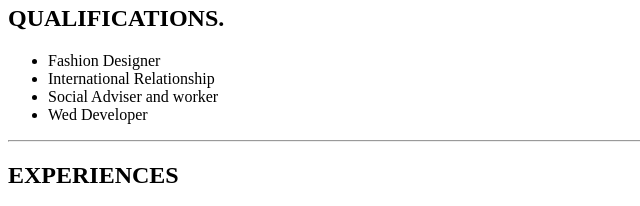
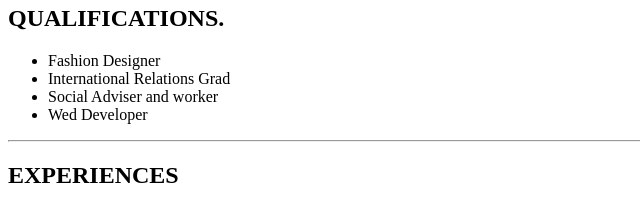
Before and after one commit to NadiaAnnor/cv, a plain HTML site: page index.html in a window 1280 px wide. Shown: the part 279-485 px from the top of the page, 0-640 px from the left. Drawn offline with Linux system fonts and the light colour scheme.

Commit message:
Update index.html

```diff
--- a/index.html
+++ b/index.html
@@ -25,7 +25,7 @@
   <h2>QUALIFICATIONS.</h2>
   <ul>
     <li>Fashion Designer</li>
-    <li>International Relationship</li>
+    <li>International Relations Grad</li>
     <li>Social Adviser and worker</li>
     <li>Wed Developer</li>
   </ul>
```
